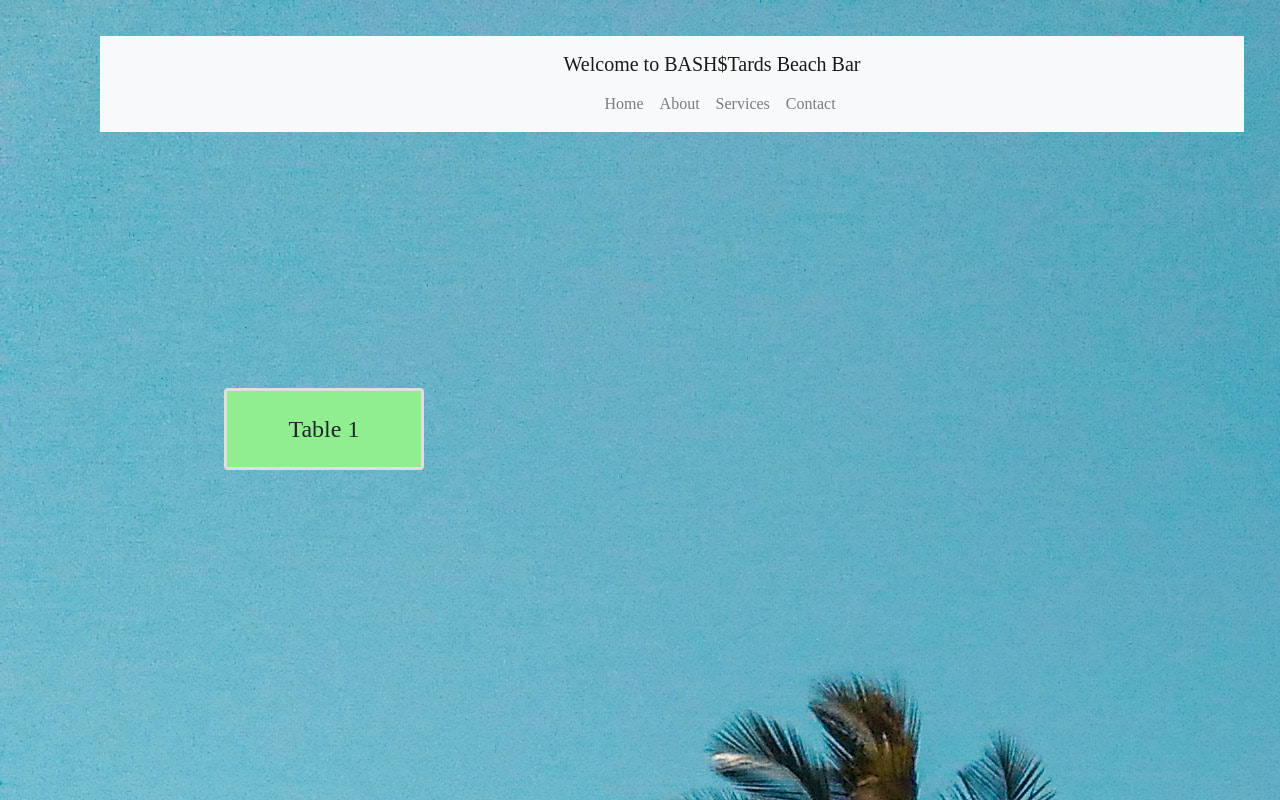
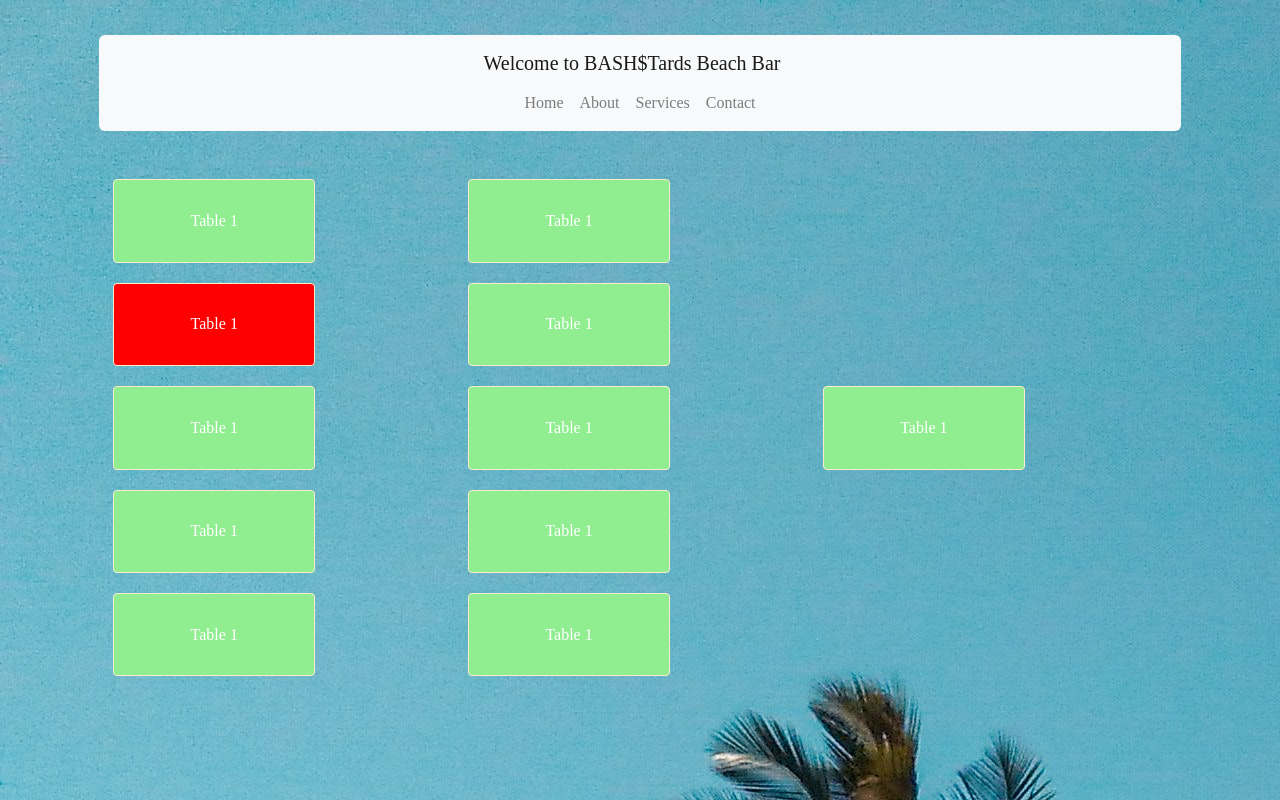
Before and after one commit to komodo108/Hack-The-Bubble-2, a Flask app: page / in a window 1280 px wide. Run offline with Flask 2, Linux system fonts and the light colour scheme; some libraries are stand-ins or nearby versions.

Commit message:
finsihed raw

```diff
--- a/Website/static/css/test.css
+++ b/Website/static/css/test.css
@@ -1,5 +1,6 @@
 .container, html, body{
     height: 90%;
+
     font-family: Verdana serif;
 }
 
@@ -8,6 +9,7 @@ p {
 }
 body {
     padding-left: 5%;
+    padding-right: 5%;
     background-image: url("background2.jpg");
     background-size: auto;
 }
@@ -23,29 +25,50 @@ body {
     font-size: 1.5rem;
 }
 
-.card {
-    border-width: 3px;
+.btn {
+    width: 95%;
+    height: 95%;
+
+    border-color: blanchedalmond;
 }
+
+
+
 
 .open {
     background-color: lightgreen;
 }
 
+.open:hover {
+    background-color: rgb(156, 166, 177);
+}
+
+
 .closed {
     background-color: red;
 }
 
+.closed:hover {
+    background-color: red;
+    border-color: blanchedalmond;
+    cursor: default !important;
+}
+
 .container {
+    width: 95%;
     display: flex;
     flex-direction: column;
-    justify-content: space-evenly;
+    justify-content: center;
     align-content: stretch;
     flex-wrap: wrap;
-    margin-bottom: 0%;
-    padding-left: 10%;
+
+    margin: 0 auto;
+    /*padding-left: 10%;*/
 }
 
+
 .navbar {
+    border-radius: 6px;
     height: 10%;
     margin: 3%;
     /*background-image: url("background2.jpg");
--- a/Website/templates/index.html
+++ b/Website/templates/index.html
@@ -40,12 +40,89 @@
 
     </header>
     <div class="container">
-            <div class="table">
+            <!--<div class="table"
                 <div class="card">
                     <div class="card-body open">
                             Table 1
                     </div>
                 </div>
+            </div>-->
+            <div class="table ">
+
+                    <button class="btn btn-primary open" type="button">
+                     Table 1
+                    </button>
+
+            </div>
+            <div class="table ">
+
+                    <button class="btn btn-primary closed" type="button">
+                     Table 1
+                    </button>
+
+            </div>
+            <div class="table ">
+
+                    <button class="btn btn-primary open" type="button">
+                     Table 1
+                    </button>
+
+            </div>
+            <div class="table ">
+
+                    <button class="btn btn-primary open" type="button">
+                     Table 1
+                    </button>
+
+            </div>
+            <div class="table ">
+
+                    <button class="btn btn-primary open" type="button">
+                     Table 1
+                    </button>
+
+            </div>
+            <div class="table ">
+
+                    <button class="btn btn-primary open" type="button">
+                     Table 1
+                    </button>
+
+            </div>
+            <div class="table ">
+
+                    <button class="btn btn-primary open" type="button">
+                     Table 1
+                    </button>
+
+            </div>
+            <div class="table ">
+
+                    <button class="btn btn-primary open" type="button">
+                     Table 1
+                    </button>
+
+            </div>
+            <div class="table ">
+
+                    <button class="btn btn-primary open" type="button">
+                     Table 1
+                    </button>
+
+            </div>
+            <div class="table ">
+
+                    <button class="btn btn-primary open" type="button">
+                     Table 1
+                    </button>
+
+            </div>
+            <div class="table ">
+
+                    <button class="btn btn-primary open" type="button">
+                     Table 1
+                    </button>
+
             </div>
 
 
```
